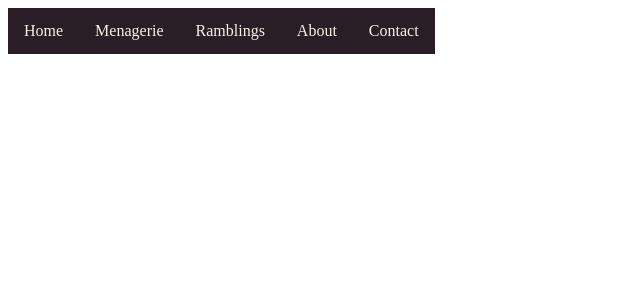
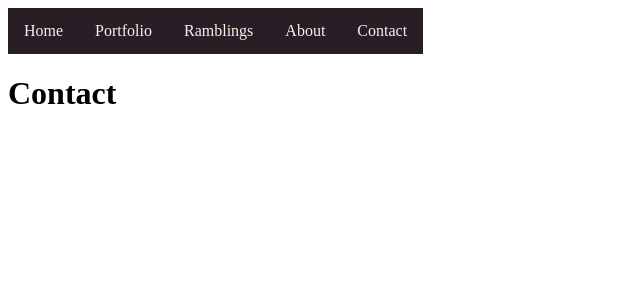
Before and after one commit to pajones96/dogOdyssey, a Vue app in the folder dogOdyssey/src/frontend/: page /contact in a window 1280 px wide. Shown: the top 300 px of the page, without its empty margins (0-640 px from the left). Built offline with nearby package versions, Linux system fonts and the light colour scheme; no server answers.

Commit message:
Added vue router, restructured things to use it

```diff
--- a/dogOdyssey/src/frontend/package.json
+++ b/dogOdyssey/src/frontend/package.json
@@ -9,13 +9,15 @@
   },
   "dependencies": {
     "core-js": "^3.8.3",
-    "vue": "^3.2.13"
+    "vue": "^3.2.13",
+    "vue-router": "^4.0.3"
   },
   "devDependencies": {
     "@babel/core": "^7.12.16",
     "@babel/eslint-parser": "^7.12.16",
     "@vue/cli-plugin-babel": "~5.0.0",
     "@vue/cli-plugin-eslint": "~5.0.0",
+    "@vue/cli-plugin-router": "~5.0.0",
     "@vue/cli-service": "~5.0.0",
     "eslint": "^7.32.0",
     "eslint-plugin-vue": "^8.0.3"
--- a/dogOdyssey/src/frontend/src/App.vue
+++ b/dogOdyssey/src/frontend/src/App.vue
@@ -1,20 +1,17 @@
 <template>
-  <NavBar />
-  <HomePage />
+  <NavBar></NavBar>
+  <router-view/>
 </template>
 
 <script>
 import NavBar from './components/NavBar.vue'
-import HomePage from './components/HomePage.vue'
 export default {
   name: 'App',
   components: {
-    NavBar,
-    HomePage
-}
+    NavBar
+  }
 }
 </script>
 
 <style>
-
 </style>
--- a/dogOdyssey/src/frontend/src/components/NavBar.vue
+++ b/dogOdyssey/src/frontend/src/components/NavBar.vue
@@ -1,12 +1,13 @@
 <template>
     <nav class="flex-container">
          <ul>
-        <li><a href="#homepage">Home</a></li>
-        <li><a href="#menagerie">Menagerie</a></li>
-        <li><a href="#ramblings">Ramblings</a></li>
-        <li><a href="#about">About</a></li>
-        <li style="float:right"><a class="active" href="#contact">Contact</a></li>
+        <li><router-link to="/">Home</router-link></li>
+        <li><router-link to="/portfolio">Portfolio</router-link></li>
+        <li><router-link to="/ramblings">Ramblings</router-link></li>
+        <li><router-link to="/about">About</router-link></li>
+        <li style="float:right"><router-link to="/contact">Contact</router-link></li>
         </ul>
+
     </nav>
 </template>
 
--- a/dogOdyssey/src/frontend/src/main.js
+++ b/dogOdyssey/src/frontend/src/main.js
@@ -1,4 +1,5 @@
 import { createApp } from 'vue'
 import App from './App.vue'
+import router from './router'
 
-createApp(App).mount('#app')
+createApp(App).use(router).mount('#app')
--- /dev/null
+++ b/dogOdyssey/src/frontend/src/router/index.js
@@ -0,0 +1,41 @@
+import { createRouter, createWebHistory } from 'vue-router'
+import HomeView from '@/views/HomeView.vue'
+import ContactView from '@/views/ContactView.vue'
+import PortfolioView from '@/views/PortfolioView'
+import RamblingsView from '@/views/RamblingsView'
+import AboutView from '@/views/AboutView'
+
+const routes = [
+  {
+    path: '/',
+    name: 'home',
+    component: HomeView
+  },
+  {
+    path: '/contact',
+    name: 'contact',
+    component: ContactView
+  },
+  {
+    path: '/portfolio',
+    name: 'portfolio',
+    component: PortfolioView
+  },
+  {
+    path: '/ramblings',
+    name: 'ramblings',
+    component: RamblingsView
+  },
+  {
+    path: '/about',
+    name: 'about',
+    component: AboutView
+  }
+]
+
+const router = createRouter({
+  history: createWebHistory(process.env.BASE_URL),
+  routes
+})
+
+export default router
--- /dev/null
+++ b/dogOdyssey/src/frontend/src/views/AboutView.vue
@@ -0,0 +1,5 @@
+<template>
+  <div class="about">
+    <h1>About</h1>
+  </div>
+</template>
--- /dev/null
+++ b/dogOdyssey/src/frontend/src/views/ContactView.vue
@@ -0,0 +1,16 @@
+<template>
+    <h1>Contact</h1>
+</template>
+
+<script>
+export default {
+    name: 'ContactPage',
+    mounted () {
+        fetch("/Contact");
+    }
+}
+</script>
+
+<style>
+
+</style>
--- a/dogOdyssey/src/frontend/src/components/HomePage.vue
+++ b/dogOdyssey/src/frontend/src/views/HomeView.vue
@@ -7,7 +7,7 @@ export default {
   name: 'HomePage',
   data() {
     return {
-      msg: ''
+      msg: 'Augury Solutions'
     }
   },
   mounted() {
@@ -15,3 +15,7 @@ export default {
   }
 }
 </script>
+
+<style>
+
+</style>
--- /dev/null
+++ b/dogOdyssey/src/frontend/src/views/PortfolioView.vue
@@ -0,0 +1,16 @@
+<template>
+    <h1>Portfolio</h1>
+</template>
+
+<script>
+export default {
+    name: 'PortfolioPage',
+    mounted () {
+        fetch("/Portfolio");
+    }
+}
+</script>
+
+<style>
+
+</style>
--- /dev/null
+++ b/dogOdyssey/src/frontend/src/views/RamblingsView.vue
@@ -0,0 +1,16 @@
+<template>
+    <h1>Ramblings</h1>
+</template>
+
+<script>
+export default {
+    name: 'RamblingsView',
+    mounted () {
+        fetch("/Ramblings");
+    }
+}
+</script>
+
+<style>
+
+</style>
```
Also changed, not shown: 2 other files (tests, documents, lock files or other folders).
